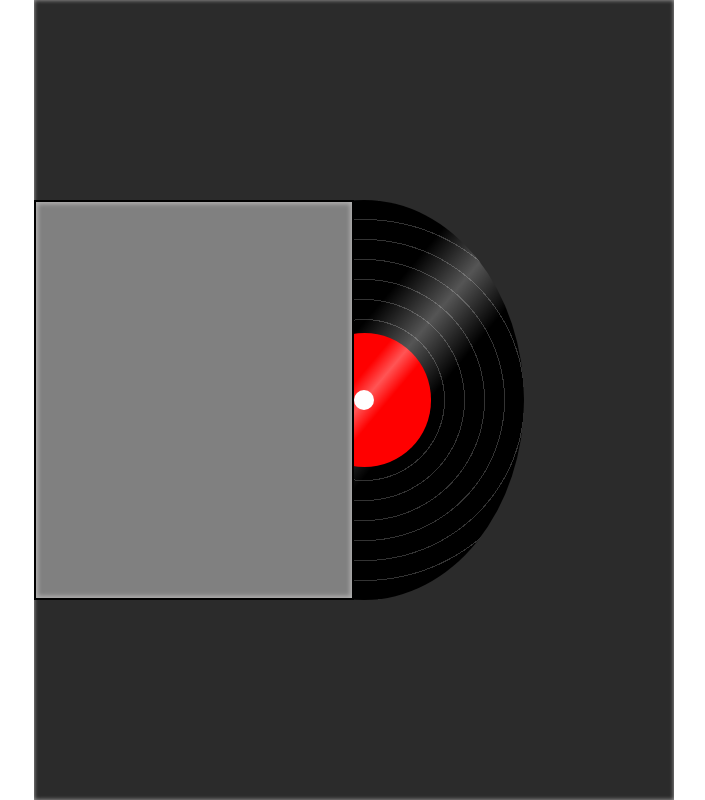
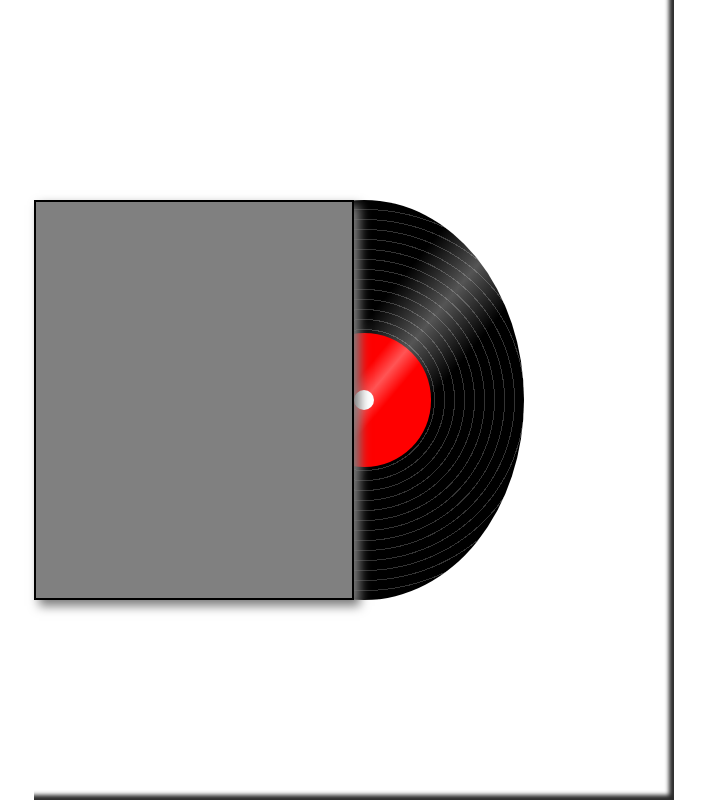
Before and after one commit to RomerEnr/cover-vinyl, a website built with Vite: page src/index.html in a window 1280 px wide. Shown: the whole page, without its empty margins (286-991 px from the left). Built offline with nearby package versions, Linux system fonts and the light colour scheme; files whose address does not match are found by name.

Commit message:
Cambios en el cover de la web, en el body, en la transicion

```diff
--- a/package.json
+++ b/package.json
@@ -7,7 +7,8 @@
     "dev": "vite",
     "build": "rm -rf dist && vite build",
     "preview": "vite preview",
-    "deploy": "gh-pages -d dist"
+    "deploy": "gh-pages -d dist",
+    "auto-deploy":"./auto-deploy.sh"
   },
   "devDependencies": {
     "@stylelint/postcss-css-in-js": "^0.38.0",
--- a/src/index.css
+++ b/src/index.css
@@ -6,7 +6,7 @@
 }
 
 body {
-  background-image: url("img/cover-body.jpeg");
+  background-image: url("img/page-background.webp");
   background-size: cover;
   background-repeat: no-repeat;
 }
@@ -24,8 +24,10 @@ body {
   display: flex;
   justify-content: center;
   align-items: center;
-  background: rgb(43 43 43);
-  box-shadow: 0 0 4px  #b1b0b0 inset;
+  background-image: url("img/container-image.jpeg");
+  background-repeat: no-repeat;
+  background-size: cover;
+  box-shadow: -5px -5px 4px #2b2b2b inset;
 }
 
 .cover {
@@ -36,13 +38,13 @@ body {
   background: grey;
   background-image: url("img/master-of-puppets-cover.jpeg");
   background-size: contain;
-  box-shadow: 0 0 4px 2px #b1b0b0 inset;
+  box-shadow: 5px 5px 10px 0.5px #7c7c7c;
 }
 
 .vinyl {
   width: var(--size);
   height: var(--size);
-  background-color: black;
+  background-color: #6d6a6a;
   border-radius: var(--cover-radius);
   display: flex;
   justify-content: center;
@@ -53,11 +55,11 @@ body {
     background-image 6s ease-in-out;
   background-image:
     linear-gradient(130deg, transparent 40%, #fff5, transparent 60%),
-    repeating-radial-gradient(circle at center, #333 0 1px, black 1px 20px);
+    repeating-radial-gradient(circle at center, #333 0 1px, black 1px 10px);
 }
 
 .vinyl:hover {
-  transform: translateX(-50px) rotate(80deg);
+  transform: translateX(-50px) rotate(220deg);
 }
 
 .vinyl-label {
--- a/src/index.html
+++ b/src/index.html
@@ -7,6 +7,7 @@
   <meta name="viewport" content="width=device-width, initial-scale=1.0" />
   <title>Cover Vinyl</title>
   <link rel="stylesheet" href="./index.css" />
+  <link rel="shortcut icon" href="img/favicon.png" type="image/x-icon">
   <script type="module" src="./index.js"></script>
 </head>
 
```
Also changed, not shown: public/img/container-image.jpeg (added), public/img/cover-body.jpeg (deleted), public/img/favicon.png (added), public/img/page-background.webp (added), 1 other file.
